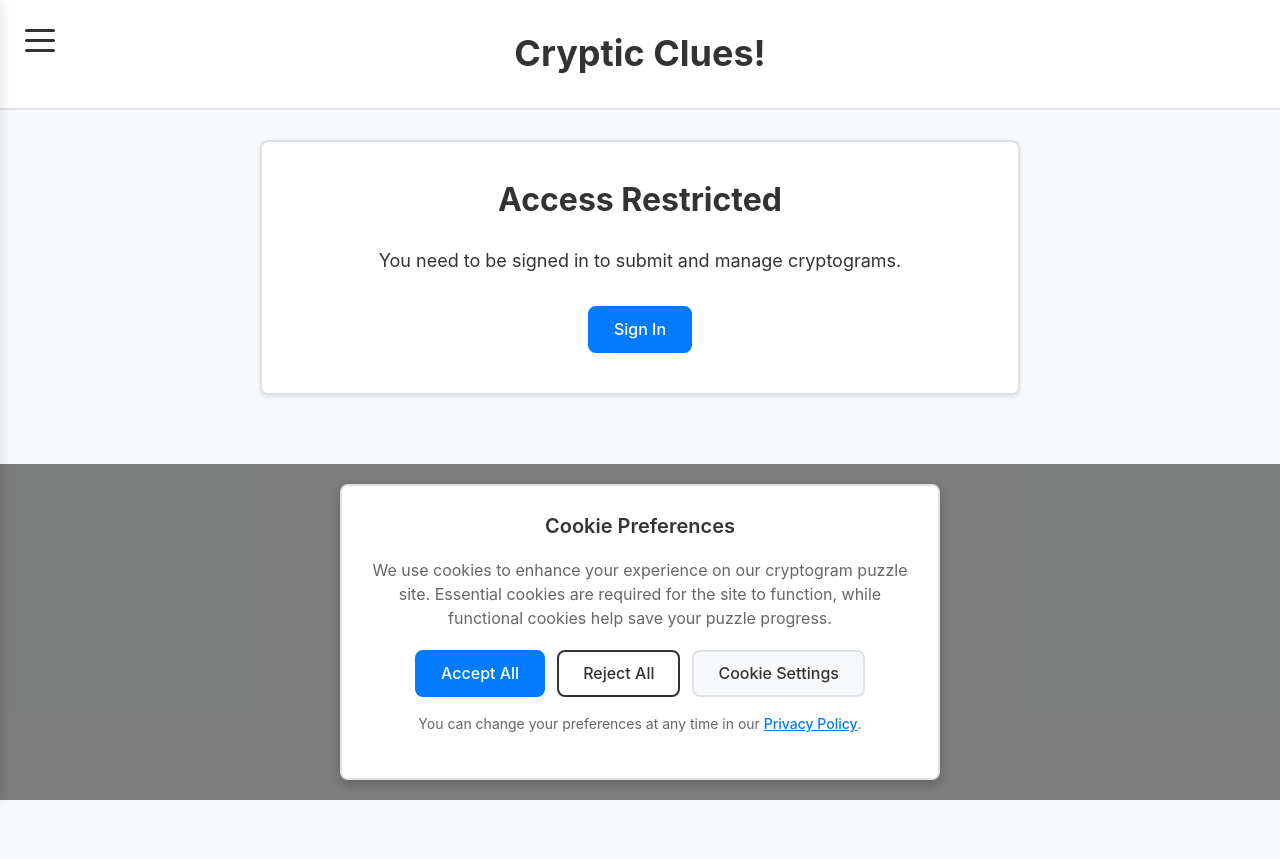
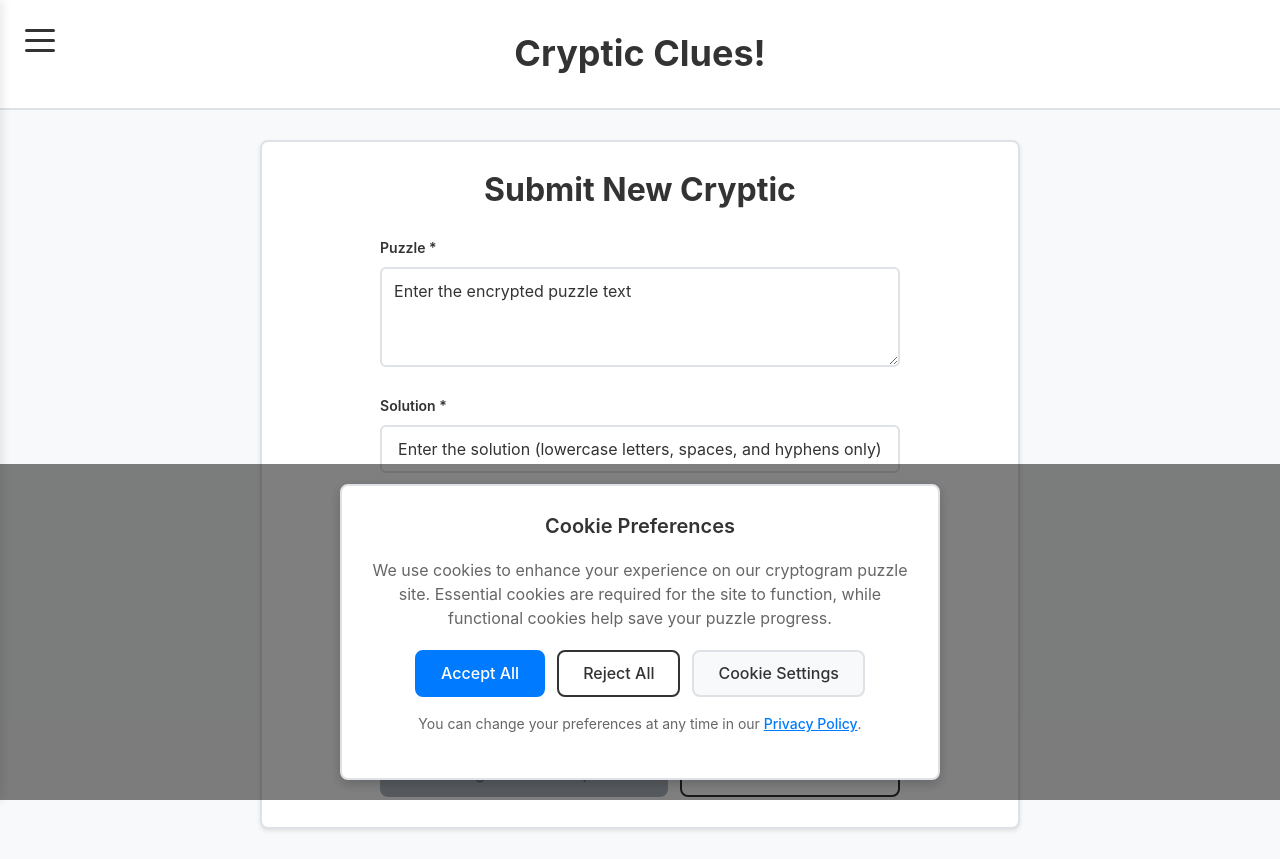
Before and after one commit to bfishbaum/cryptics, a React (Vite) app in the folder frontend/: page /submit in a window 1280 px wide. Before the commit the page ends 800 px from the top, so only its background shows below. Built offline with nearby package versions, Linux system fonts and the light colour scheme; no server answers.

Commit message:
Added shareable links for unlogged in users

```diff
--- a/frontend/src/App.tsx
+++ b/frontend/src/App.tsx
@@ -13,6 +13,7 @@ import { SupportPage } from './pages/SupportPage';
 import { AboutPage } from './pages/AboutPage';
 import { AdminPage } from './pages/AdminPage';
 import { UserPuzzlePage } from './pages/UserPuzzlePage';
+import { SharedPuzzlePage } from './pages/SharedPuzzlePage';
 import './styles/globals.css';
 
 // Create a client
@@ -45,6 +46,7 @@ function App() {
               <Route path="/archive" element={<ArchivePage />} />
               <Route path="/userarchive" element={<UserArchivePage />} />
               <Route path="/submit" element={<SubmissionPage />} />
+              <Route path="/shared-puzzle" element={<SharedPuzzlePage />} />
               <Route path="/privacy" element={<PrivacyPage />} />
               <Route path="/profile" element={<ProfilePage />} />
               <Route path="/support" element={<SupportPage />} />
--- /dev/null
+++ b/frontend/src/pages/SharedPuzzlePage.tsx
@@ -0,0 +1,35 @@
+import React, { useMemo } from 'react';
+import { useSearchParams } from 'react-router-dom';
+import { CryptogramGame } from '../components/CryptogramGame';
+import { decodeCryptogramFromParams } from '../utils/cryptogramShare';
+
+export const SharedPuzzlePage: React.FC = () => {
+  const [searchParams] = useSearchParams();
+
+  const cryptogram = useMemo(
+    () => decodeCryptogramFromParams(searchParams),
+    [searchParams.toString()]
+  );
+
+  if (!cryptogram) {
+    return (
+      <div className="container">
+        <div className="white-box">
+          <h1 className="page-title">Shared Cryptic Puzzle</h1>
+          <p style={{ textAlign: 'center', color: '#dc3545' }}>
+            This shared puzzle link is invalid or has been corrupted.
+          </p>
+        </div>
+      </div>
+    );
+  }
+
+  return (
+    <div className="container">
+      <div className="white-box">
+        <h1 className="page-title">Shared Cryptic Puzzle</h1>
+        <CryptogramGame cryptogram={cryptogram} puzzleType="user" />
+      </div>
+    </div>
+  );
+};
--- a/frontend/src/pages/SubmissionPage.tsx
+++ b/frontend/src/pages/SubmissionPage.tsx
@@ -1,11 +1,12 @@
-import React, { useState } from 'react';
+import React, { useMemo, useState } from 'react';
 import { UserPuzzleDatabaseService } from '../services/userPuzzles';
 import { Source } from '../types/cryptogram';
 import { validateSolution } from '../utils/validation';
 import { useAuth0 } from '@auth0/auth0-react';
+import { encodeCryptogramToParams } from '../utils/cryptogramShare';
 
 export const SubmissionPage: React.FC = () => {
-  const { isAuthenticated, getAccessTokenSilently, getAccessTokenWithPopup, loginWithRedirect } = useAuth0();
+  const { isAuthenticated, getAccessTokenSilently, getAccessTokenWithPopup } = useAuth0();
 
   const [formData, setFormData] = useState({
     puzzle: '',
@@ -17,6 +18,11 @@ export const SubmissionPage: React.FC = () => {
   const [errors, setErrors] = useState<Record<string, string>>({});
   const [isSubmitting, setIsSubmitting] = useState(false);
   const [successMessage, setSuccessMessage] = useState('');
+  const [shareStatus, setShareStatus] = useState<{ message: string; type: 'success' | 'error' } | null>(null);
+
+  const sharedPuzzleBasePath = useMemo(() => (
+    import.meta.env.MODE === 'production' ? '/cryptics/shared-puzzle' : '/shared-puzzle'
+  ), []);
 
   // Helper function to get access token when needed
   const getAccessToken = async (): Promise<string | null> => {
@@ -78,6 +84,11 @@ export const SubmissionPage: React.FC = () => {
   const handleSubmit = async (e: React.FormEvent) => {
     e.preventDefault();
 
+    if (!isAuthenticated) {
+      setErrors({ submit: 'Please log in to submit puzzles.' });
+      return;
+    }
+
     if (!validateForm()) {
       return;
     }
@@ -113,6 +124,7 @@ export const SubmissionPage: React.FC = () => {
         date_added: new Date().toISOString().split('T')[0]
       });
       setErrors({});
+      setShareStatus(null);
     } catch {
       setErrors({ submit: 'Failed to submit puzzle. Please try again.' });
     } finally {
@@ -135,25 +147,34 @@ export const SubmissionPage: React.FC = () => {
     }
   };
 
-  if (!isAuthenticated) {
-    return (
-      <div className="container">
-        <div className="white-box" style={{ textAlign: 'center', padding: '40px' }}>
-          <h1 className="page-title">Access Restricted</h1>
-          <p style={{ fontSize: '18px', marginBottom: '30px' }}>
-            You need to be signed in to submit and manage cryptograms.
-          </p>
-          <button
-            onClick={() => loginWithRedirect()}
-            className="btn btn-primary"
-            style={{ fontSize: '16px', padding: '12px 24px' }}
-          >
-            Sign In
-          </button>
-        </div>
-      </div>
-    );
-  }
+  const handleShareLink = async () => {
+    if (!validateForm()) {
+      setShareStatus({ message: 'Fix the highlighted fields before creating a shareable link.', type: 'error' });
+      return;
+    }
+
+    try {
+      const params = encodeCryptogramToParams({
+        puzzle: formData.puzzle,
+        solution: formData.solution,
+        explanation: formData.explanation || undefined,
+        source: Source.USER_SUBMITTED,
+        difficulty: formData.difficulty
+      });
+
+      const shareUrl = `${window.location.origin}${sharedPuzzleBasePath}?${params.toString()}`;
+
+      if (navigator?.clipboard?.writeText) {
+        await navigator.clipboard.writeText(shareUrl);
+        setShareStatus({ message: 'Shareable link copied to your clipboard!', type: 'success' });
+      } else {
+        setShareStatus({ message: `Shareable link: ${shareUrl}`, type: 'success' });
+      }
+    } catch (error) {
+      console.error('Failed to create share link', error);
+      setShareStatus({ message: 'Failed to create shareable link. Please try again.', type: 'error' });
+    }
+  };
 
   return (
     <div className="container">
@@ -250,15 +271,35 @@ export const SubmissionPage: React.FC = () => {
             </div>
           )}
 
-          <div style={{ textAlign: 'center' }}>
+          <div style={{ display: 'flex', gap: '12px', justifyContent: 'center', flexWrap: 'wrap' }}>
             <button
               type="submit"
               className="btn btn-primary"
+              disabled={isSubmitting || !isAuthenticated}
+            >
+              {isAuthenticated ? (isSubmitting ? 'Submitting...' : 'Submit Cryptogram') : 'Please log in to submit puzzles'}
+            </button>
+            <button
+              type="button"
+              className="btn btn-secondary"
+              onClick={handleShareLink}
               disabled={isSubmitting}
             >
-              {isSubmitting ? 'Submitting...' : 'Submit Cryptogram'}
+              Create Shareable Link
             </button>
           </div>
+
+          {shareStatus && (
+            <div
+              style={{
+                marginTop: '16px',
+                textAlign: 'center',
+                color: shareStatus.type === 'success' ? '#155724' : '#dc3545'
+              }}
+            >
+              {shareStatus.message}
+            </div>
+          )}
         </form>
       </div>
     </div>
--- a/frontend/src/styles/globals.css
+++ b/frontend/src/styles/globals.css
@@ -351,6 +351,14 @@ body {
 .btn-primary:hover {
   background-color: #0056b3;
   border-color: #0056b3;
+}
+
+.btn-primary:disabled,
+.btn-primary:disabled:hover {
+  background-color: #adb5bd;
+  border-color: #adb5bd;
+  color: #6c757d !important;
+  cursor: not-allowed;
 }
 
 .btn-danger {
--- /dev/null
+++ b/frontend/src/utils/cryptogramShare.ts
@@ -0,0 +1,138 @@
+import { Source, type Cryptogram } from '../types/cryptogram';
+
+export interface ShareableCryptogram {
+  puzzle: string;
+  solution: string;
+  explanation?: string;
+  source?: Source;
+  difficulty?: number;
+}
+
+interface NormalizedCryptogramPayload {
+  puzzle: string;
+  solution: string;
+  explanation?: string;
+  source: Source;
+  difficulty: number;
+}
+
+const DEFAULT_SOURCE = Source.USER_SUBMITTED;
+const DEFAULT_DIFFICULTY = 3;
+
+const encoder = new TextEncoder();
+const decoder = new TextDecoder();
+
+function toBase64Url(value: string): string {
+  if (typeof globalThis.btoa !== 'function') {
+    throw new Error('Base64 encoding is not supported in this environment');
+  }
+
+  const bytes = encoder.encode(value);
+  let binary = '';
+  bytes.forEach(byte => {
+    binary += String.fromCharCode(byte);
+  });
+
+  const base64 = globalThis.btoa(binary);
+  return base64.replace(/\+/g, '-').replace(/\//g, '_').replace(/=+$/, '');
+}
+
+function fromBase64Url(value: string): string {
+  if (typeof globalThis.atob !== 'function') {
+    throw new Error('Base64 decoding is not supported in this environment');
+  }
+
+  const base64 = value.replace(/-/g, '+').replace(/_/g, '/');
+  const padded = base64.padEnd(base64.length + ((4 - (base64.length % 4)) % 4), '=');
+  const binary = globalThis.atob(padded);
+
+  const bytes = new Uint8Array(binary.length);
+  for (let i = 0; i < binary.length; i++) {
+    bytes[i] = binary.charCodeAt(i);
+  }
+
+  return decoder.decode(bytes);
+}
+
+function normalizePayload(data: ShareableCryptogram): NormalizedCryptogramPayload {
+  const puzzle = data.puzzle?.trim();
+  const solution = data.solution?.trim();
+
+  if (!puzzle || !solution) {
+    throw new Error('Puzzle and solution are required');
+  }
+
+  const explanation = data.explanation?.trim();
+  const isValidSource = Object.values(Source).includes(data.source as Source);
+  const source = isValidSource ? (data.source as Source) : DEFAULT_SOURCE;
+
+  const rawDifficulty = Number(data.difficulty);
+  const difficulty = Number.isFinite(rawDifficulty)
+    ? Math.min(Math.max(Math.round(rawDifficulty), 1), 5)
+    : DEFAULT_DIFFICULTY;
+
+  return {
+    puzzle,
+    solution,
+    explanation: explanation || undefined,
+    source,
+    difficulty,
+  };
+}
+
+function generateSharedPuzzleId(payload: NormalizedCryptogramPayload): number {
+  const seed = `${payload.puzzle}|${payload.solution}|${payload.explanation ?? ''}|${payload.source}|${payload.difficulty}`;
+  let hash = 0;
+
+  for (let i = 0; i < seed.length; i++) {
+    hash = (hash * 31 + seed.charCodeAt(i)) | 0;
+  }
+
+  if (hash === 0) {
+    hash = 1;
+  }
+
+  return -Math.abs(hash);
+}
+
+export function encodeCryptogramToParams(cryptogram: ShareableCryptogram): URLSearchParams {
+  const payload = normalizePayload(cryptogram);
+  const serialized = JSON.stringify(payload);
+  const encoded = toBase64Url(serialized);
+
+  const params = new URLSearchParams();
+  params.set('code', encoded);
+  return params;
+}
+
+export function decodeCryptogramFromParams(params: URLSearchParams): Cryptogram | null {
+  const encoded = params.get('code');
+  if (!encoded) {
+    return null;
+  }
+
+  try {
+    const serialized = fromBase64Url(encoded);
+    const parsed = JSON.parse(serialized);
+
+    if (typeof parsed !== 'object' || parsed === null) {
+      return null;
+    }
+
+    const payload = normalizePayload(parsed as ShareableCryptogram);
+    const id = generateSharedPuzzleId(payload);
+
+    return {
+      id,
+      puzzle: payload.puzzle,
+      solution: payload.solution,
+      explanation: payload.explanation,
+      source: payload.source,
+      difficulty: payload.difficulty,
+      date_added: new Date(),
+    };
+  } catch (error) {
+    console.error('Failed to decode shared cryptogram from params', error);
+    return null;
+  }
+}
```
